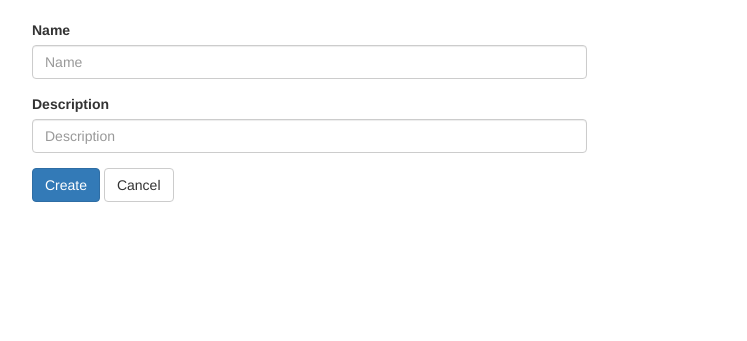
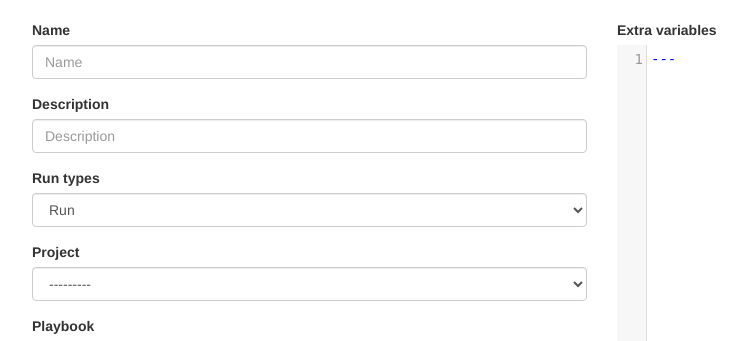
Before and after one commit to AnsiblePower/AnsiblePower, a Django app: template jobtemplates/templates/jobtemplates/createJobTemplate.html in a window 1280 px wide. Shown: the part 72-413 px from the top of the page, without its empty margins (38-785 px from the left). Run offline with Django 3.2, Linux system fonts and the light colour scheme; the template is opened without the code that fills it: values that come from a table or form of the project are taken from there, others are empty; tables that the repository leaves empty hold one stand-in row (values such as "Sample post"); parts of the project's set-up code (start-up, migrations or seed data) failed here and were passed over; some libraries are stand-ins or nearby versions.

Commit message:
Finished work on select playbook file in jobtemplate.

```diff
--- a/jobtemplates/forms.py
+++ b/jobtemplates/forms.py
@@ -7,8 +7,27 @@
     name = forms.CharField(max_length=255)
     description = forms.CharField(max_length=255, required=False)
     project = forms.ModelChoiceField(queryset=Projects.objects.all(), validators=[validateFolder])
-    extra_variables = forms.CharField(widget=forms.Textarea, validators=[validateYAML])
-    playbook = forms.ChoiceField(choices=playbookchoices())
+    extra_variables = forms.CharField(widget=forms.Textarea, validators=[validateYAML], required=False)
+    playbook = forms.CharField(widget=forms.Select)
+
+    def __init__(self, *args, **kwargs):
+        super(CreateJobTemplateForm, self).__init__(*args, **kwargs)
+        # Check if form is using for update view and prefill fields:
+        if self.initial:
+            proj = Projects.objects.get(pk=self.initial['project'])
+            playbooks = playbookchoices(proj.directory)
+            self.fields['playbook'].widget.choices = playbooks
+            # If somehow playbook field is out of scope we provide blank choice:
+            if not (self.instance.playbook, self.instance.playbook) in playbooks:
+                self.initial['playbook'] = playbooks[0]
+            else:
+                self.initial['playbook'] = self.instance.playbook
+
+            if self.instance.extra_variables == '':
+                self.initial['extra_variables'] = '---'
+        else:
+            self.initial['extra_variables'] = '---'
+
 
     class Meta:
         model = JobTemplates
--- a/jobtemplates/models.py
+++ b/jobtemplates/models.py
@@ -30,7 +30,7 @@
 def validateFolder(value):
     proj = Projects.objects.get(pk=value.pk)
     if os.path.isdir(proj.directory) and os.access(proj.directory, os.W_OK):
-        pass
+        return True
     else:
         raise ValidationError('%s project\'s directory %s not accessible' % (value, proj.directory))
 
@@ -38,6 +38,7 @@
 def validateYAML(yamlText):
     try:
         yaml.load(yamlText)
+        return True
     except MarkedYAMLError, e:
         raise ValidationError('YAML syntax error: %s' % str(e))
 
@@ -47,9 +48,24 @@
     result = []
     i = 0
     for proj in projects:
-        directory = proj.directory
+        try:
+            directory = proj.directory
+            files = os.listdir(directory)
+            for filename in files:
+                if filename[-3:] == 'yml':
+                    result.append((filename, filename))
+        except OSError, e:
+            pass
+    return result
+
+
+def playbookchoices(directory):
+    result = [('', '-----'), ]
+    try:
         files = os.listdir(directory)
         for filename in files:
             if filename[-3:] == 'yml':
                 result.append((filename, filename))
+    except OSError, e:
+        pass
     return result
--- a/jobtemplates/templates/jobtemplates/createJobTemplate.html
+++ b/jobtemplates/templates/jobtemplates/createJobTemplate.html
@@ -19,7 +19,7 @@
                     <button type="submit" class="btn btn-primary">
                         {% bootstrap_icon "ok" %} Create
                     </button>
-                    <a href="{% url 'projects:index' %}" type="button" class="btn btn-default">
+                    <a href="{% url 'jobtemplates:index' %}" type="button" class="btn btn-default">
                         {% bootstrap_icon "remove" %} Cancel
                     </a>
                 {% endbuttons %}
@@ -28,6 +28,6 @@
                 {% bootstrap_field form.extra_variables %}
             </div>
         </form>
-
     </div>
+    {% include 'jobtemplates/codemirror.html' %}
 {% endblock jumbotron %}
--- a/static_in_pro/our_static/js/projects.js
+++ b/static_in_pro/our_static/js/projects.js
@@ -2,9 +2,9 @@
  * Created by dborysenko on 9/29/2015.
  */
 
-$(document).ready(function () {
-    setPlaybookID()
-});
+//$(document).ready(function () {
+//    setPlaybookID()
+//});
 
 $("button[id^='deletebutton']").click(function () {
     var modalwindow = $('#deleteconfirmmodal').modal('show');
@@ -28,7 +28,7 @@
         $('#id_playbook option').each(function () {
                     $(this).remove()
                 });
-        if (projID == '---------') {
+        if (projID == '') {
 
         } else {
             console.log(projID);
```
Also changed, not shown: jobtemplates/views.py (+8 -4 lines).
